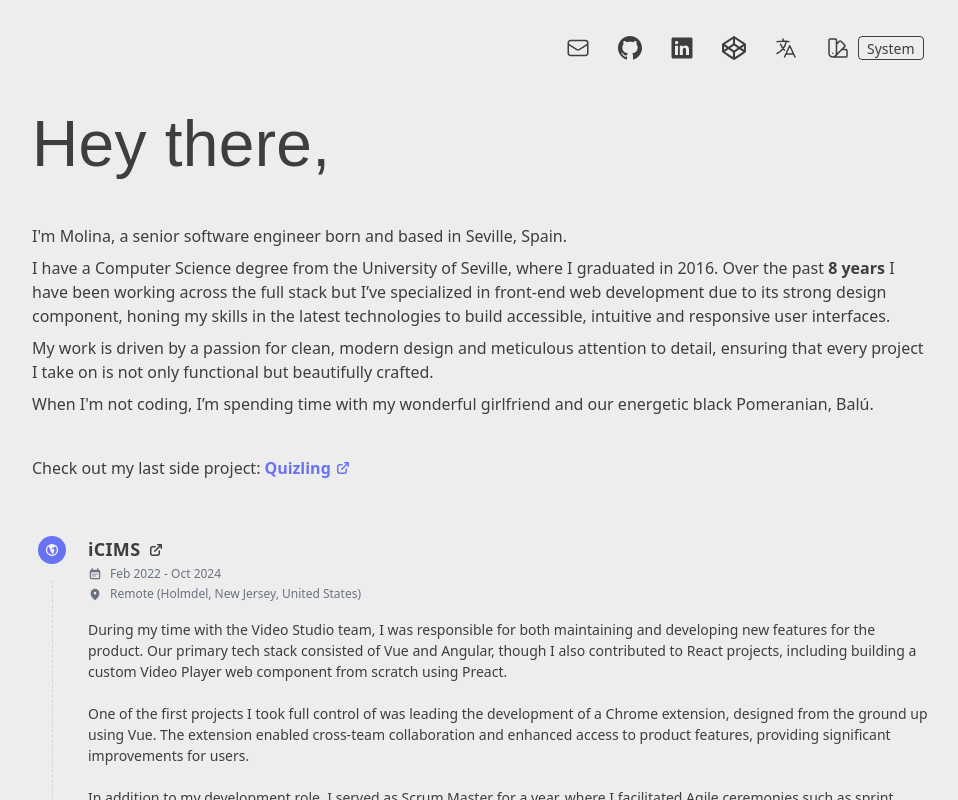
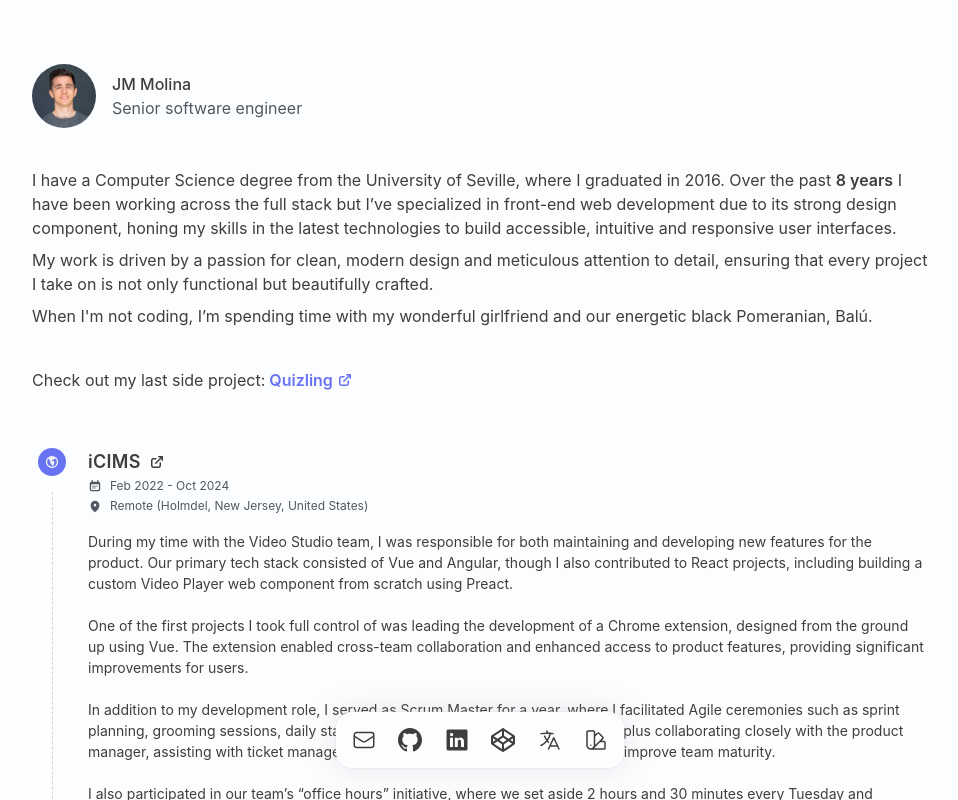
Before and after one commit to Josmolmor/molina-digital-nuxt, a Nuxt app: page / in a window 1280 px wide. Shown: the top 800 px of the page, without its empty margins (160-1118 px from the left). Built offline with nearby package versions, Linux system fonts and the light colour scheme.

Commit message:
bye header

```diff
--- a/assets/css/main.css
+++ b/assets/css/main.css
@@ -1,20 +1,28 @@
 :root {
     --text: #3e3e3e;
-    --text-secondary: #6b7280;
-    --bg: #ededed;
+    --text-secondary: #525762;
+    --bg: rgb(252 253 254 / 1);
     --accent-color: #6873f3;
     --separator-color: #d5d5d5;
     --icon-color: #f3f5f4;
     --selection: #00bcff;
+    --shadow: hsla(250, 6%, 57%, .2) 0px 0px 30px, rgba(219, 216, 224, .2) 0px 0px 0px 1px;
+    --ring-offset-shadow: 0 0 #0000;
+    --ring-shadow: 0 0 #0000;
+    --hover: rgba(0,0,0,0.05);
 }
 
 .dark-mode {
-    --bg: #030a11;
+    --bg: rgb(17 18 18 / 1);
     --text: #ebf4f1;
     --text-secondary: #9ca3af;
     --separator-color: #282b2e;
     --icon-color: #f3f5f4;
     --selection: #ff004d;
+    --shadow: hsla(251, 5%, 45%, .1) 0px 0px 30px, rgba(60, 57, 63, .4) 0px 0px 0px 1px;
+    --ring-offset-shadow: 0 0 #0000;
+    --ring-shadow: 0 0 #0000;
+    --hover: rgba(255,255,255,0.1);
 }
 
 .sepia-mode {
@@ -25,6 +33,7 @@
     --separator-color: #bdb6ad;
     --icon-color: #f3f5f4;
     --selection: #e0ff00;
+    --hover: rgba(67,52,34,0.1);
 }
 
 /* Modern CSS Reset */
@@ -58,7 +67,7 @@ body {
     background-color: var(--bg);
     color: var(--text);
     transition: background-color .3s;
-    font-family: Poppins, system-ui, -apple-system, 'Segoe UI', Roboto, 'Helvetica Neue', Arial, 'Noto Sans', sans-serif, 'Apple Color Emoji', 'Segoe UI Emoji', 'Segoe UI Symbol', 'Noto Color Emoji';
+    font-family: Inter, system-ui, -apple-system, 'Segoe UI', Roboto, 'Helvetica Neue', Arial, 'Noto Sans', sans-serif, 'Apple Color Emoji', 'Segoe UI Emoji', 'Segoe UI Symbol', 'Noto Color Emoji';
 
     margin-right: auto;
     margin-left:  auto;
--- a/assets/css/tooltip.css
+++ b/assets/css/tooltip.css
@@ -7,7 +7,7 @@
     font-size: 14px;
     z-index: 9999;
     opacity: 0;
-    transition: opacity 0.3s ease-in-out;
+    transition: opacity 0.2s ease-in-out;
     pointer-events: none;
     font-weight: 500;
 }
--- a/components/Header.vue
+++ b/components/Header.vue
@@ -2,28 +2,28 @@
   <header>
     <NuxtLink
       :style="{ '--delay': `${0}s` }"
-      v-tooltip="{ content: 'Get in touch', position: 'bottom' }"
+      v-tooltip="{ content: t('send_email'), position: 'top' }"
       to="mailto:molinamw+digital@gmail.com"
       target="_blank">
       <GmailIcon />
     </NuxtLink>
     <NuxtLink
       :style="{ '--delay': `${0.25}s` }"
-      v-tooltip="{ content: 'Github', position: 'bottom' }"
+      v-tooltip="{ content: 'Github', position: 'top' }"
       to="https://github.com/Josmolmor"
       target="_blank">
       <GithubIcon />
     </NuxtLink>
     <NuxtLink
       :style="{ '--delay': `${2 * 0.25}s` }"
-      v-tooltip="{ content: 'Linkedin', position: 'bottom' }"
+      v-tooltip="{ content: 'Linkedin', position: 'top' }"
       to="https://www.linkedin.com/in/josmolmor/"
       target="_blank">
       <LinkedinIcon />
     </NuxtLink>
     <NuxtLink
       :style="{ '--delay': `${3 * 0.25}s` }"
-      v-tooltip="{ content: 'Codepen', position: 'bottom' }"
+      v-tooltip="{ content: 'Codepen', position: 'top' }"
       to="https://codepen.io/jmmolina"
       target="_blank">
       <CodepenIcon />
@@ -32,35 +32,54 @@
       v-for="locale in availableLocales"
       :to="switchLocalePath(locale.code)"
       v-tooltip="{
-        content: `${locale.code === 'en' ? 'Cambiar a Inglés' : 'Switch to Spanish'}`,
-        position: 'bottom',
+        content: t('locale_switch'),
+        position: 'top',
       }"
       :style="{ '--delay': `${4 * 0.25}s` }">
       <LanguageIcon />
     </NuxtLink>
-    <label
+    <button
       class="theme-picker"
-      for="theme-select"
-      v-tooltip="{ content: 'Theme selector', position: 'bottom' }"
-      :style="{ '--delay': `${5 * 0.25}s` }">
+      v-tooltip="{
+        content: t('switch_theme', {
+          theme: t(`${nextColorMode}` ?? defaultThemeValue),
+        }),
+        position: 'top',
+      }"
+      :style="{ '--delay': `${5 * 0.25}s` }"
+      @click="toggleTheme">
       <SwatchIcon />
-      <select id="theme-select" v-model="$colorMode.preference">
-        <option value="system">System</option>
-        <option value="light">Light</option>
-        <option value="dark">Dark</option>
-        <option value="sepia">Sepia</option>
-      </select>
-    </label>
+    </button>
   </header>
 </template>
 
 <script setup lang="ts">
-const { locale, locales } = useI18n();
+const colorMode = useColorMode();
+const { t, locale, locales } = useI18n();
 const switchLocalePath = useSwitchLocalePath();
 
 const availableLocales = computed(() => {
   return locales.value.filter(i => i.code !== locale.value);
 });
+
+const nextColorMode = computed(() => {
+  switch (colorMode.value) {
+    case 'light':
+      return 'dark';
+    case 'dark':
+      return 'sepia';
+    case 'sepia':
+      return 'light';
+  }
+});
+
+const defaultThemeValue = 'light';
+
+const toggleTheme = () => {
+  const nextColor = nextColorMode.value ?? defaultThemeValue;
+  colorMode.value = nextColor;
+  colorMode.preference = nextColor;
+};
 </script>
 
 <style scoped>
@@ -79,36 +98,46 @@ header {
   display: flex;
   align-items: center;
   justify-content: space-between;
-  padding: 32px 0;
-  gap: 14px;
+  gap: 6px;
   flex-wrap: wrap;
+  box-shadow: var(--ring-offset-shadow, 0 0 #0000),
+    var(--ring-shadow, 0 0 #0000), var(--shadow);
+  position: fixed;
+  bottom: 32px;
+  background: var(--bg);
+  left: 50%;
+  transform: translateX(-50%);
+  z-index: 20;
+  border-radius: 16px;
+  padding: 8px;
+  width: 100%;
+  max-width: 288px;
 
-  @media (width > 480px) {
-    gap: 20px;
-    justify-content: flex-end;
-  }
-
-  > * {
+  > a,
+  button {
     flex-shrink: 0;
-    padding: 4px;
+    padding: 8px;
     opacity: 0;
     transition:
+      background-color 0.2s ease,
       opacity 0.5s ease,
       transform 0.5s ease;
-    will-change: transform, opacity;
+    will-change: transform, opacity, background-color;
     animation: appear 0.25s cubic-bezier(0.34, 1.56, 0.64, 1) forwards;
     animation-delay: var(--delay, 0s);
+    border-radius: 8px;
+
+    &:hover {
+      background-color: var(--hover);
+    }
   }
 
   .theme-picker {
+    appearance: none;
+    background: transparent;
     display: flex;
     align-items: center;
     gap: 8px;
-  }
-
-  select {
-    appearance: none;
-    padding: 0.5px 8px;
   }
 
   svg {
--- a/components/Timeline.vue
+++ b/components/Timeline.vue
@@ -190,7 +190,7 @@ const parseStack = (stack: string): string => {
     filter 0.5s ease;
   opacity: 0;
   filter: blur(2px);
-  transform: translateY(16px);
+  transform: translateY(-16px);
   will-change: transform, opacity, filter;
   animation: appear 1s cubic-bezier(0.34, 1.56, 0.64, 1) forwards;
   animation-delay: var(--delay, 0s);
--- a/lang/en-US.json
+++ b/lang/en-US.json
@@ -1,6 +1,8 @@
 {
   "salute": "Hey there,",
-  "intro_1": "I'm Molina, a senior software engineer born and based in Seville, Spain.",
+  "intro_1": "JM Molina",
+  "intro_1_2": "Senior software engineer",
+  "intro_1_3": "Seville, Spain",
   "intro_2": "I have a Computer Science degree from the University of Seville, where I graduated in 2016. Over the past",
   "years": "years",
   "intro_3": " I have been working across the full stack but I’ve specialized in front-end web development due to its strong design component, honing my skills in the latest technologies to build accessible, intuitive and responsive user interfaces.",
@@ -22,5 +24,11 @@
   "Babel (Internship)": "Babel (Internship)",
   "iCIMS": "iCIMS",
   "Z1 Digital Studio": "Z1 Digital Studio",
-  "Babel": "Babel"
+  "Babel": "Babel",
+  "locale_switch": "Switch to spanish",
+  "switch_theme": "Switch theme to {theme}",
+  "light": "light",
+  "dark": "dark",
+  "sepia": "sepia",
+  "send_email": "Get in touch"
 }
--- a/nuxt.config.ts
+++ b/nuxt.config.ts
@@ -20,10 +20,8 @@ export default defineNuxtConfig({
       '@nuxtjs/google-fonts',
       {
         preload: true,
-        text: 'Hey there,',
         families: {
-          Outfit: true,
-          Poppins: true,
+          Inter: [100, 200, 300, 400, 500, 600, 700, 800, 900],
           'Bricolage+Grotesque': true,
         },
       },
--- a/pages/index.vue
+++ b/pages/index.vue
@@ -1,13 +1,18 @@
 <template>
   <main>
     <div class="entry-text">
-      <h1>{{ $t('salute') }}</h1>
-      <p>
-        {{ $t('intro_1') }}
-      </p>
+      <div class="intro">
+        <img src="~/assets/img/me.jpg" />
+        <p>
+          <span class="name">{{ $t('intro_1') }}</span>
+          <span class="role">{{ $t('intro_1_2') }}</span>
+        </p>
+      </div>
       <p>
         {{ $t('intro_2') }}
-        <strong>{{ new Date().getFullYear() - 2016 }} {{ $t('years') }}</strong>
+        <span class="strong">
+          {{ new Date().getFullYear() - 2016 }} {{ $t('years') }}
+        </span>
         {{ $t('intro_3') }}
       </p>
       <p>
@@ -31,38 +36,72 @@
 
 <script setup lang="ts">
 import Timeline from '@/components/Timeline.vue';
-import { ArrowTopRightOnSquareIcon } from '@heroicons/vue/16/solid';
+import { ArrowTopRightOnSquareIcon, MapPinIcon } from '@heroicons/vue/16/solid';
 import timelineItems from '~/data/timeline';
 </script>
 
 <style scoped>
+@keyframes appear {
+  0% {
+    opacity: 0;
+    filter: blur(1px);
+    transform: translateY(-8px);
+  }
+  100% {
+    opacity: 1;
+    filter: blur(0);
+    transform: translateY(0);
+  }
+}
+
 main {
   display: flex;
   flex-direction: column;
   gap: 56px;
-  padding-bottom: 96px;
+  padding: 64px 0 128px;
 }
 
 .entry-text {
   display: flex;
   flex-direction: column;
   gap: 8px;
+  transition:
+    opacity 0.5s ease,
+    transform 0.5s ease,
+    filter 0.5s ease;
+  will-change: transform, opacity, filter;
+  animation: appear 1s ease forwards;
+
+  .strong {
+    font-weight: 600;
+  }
 }
 
-h1 {
-  font-family: 'Bricolage Grotesque', sans-serif;
-  font-size: 48px;
-  margin-top: 8px;
+.intro {
+  display: flex;
+  align-items: center;
+  gap: 16px;
   margin-bottom: 32px;
 
-  @media (width > 480px) {
-    font-size: 56px;
-    margin-top: 0;
-    margin-bottom: 24px;
+  img {
+    border-radius: 50%;
+    height: 64px;
+    width: 64px;
   }
 
-  @media (width > 768px) {
-    font-size: 64px;
+  p {
+    display: flex;
+    flex-direction: column;
+    line-height: 1.25;
+    gap: 4px;
+
+    .name {
+      font-weight: 500;
+    }
+
+    .role {
+      color: var(--text-secondary);
+    }
   }
 }
 
```
Also changed, not shown: lang/es-ES.json (+10 -2 lines), assets/img/me.jpg (added), 1 other file (tests, documents, lock files or other folders).
